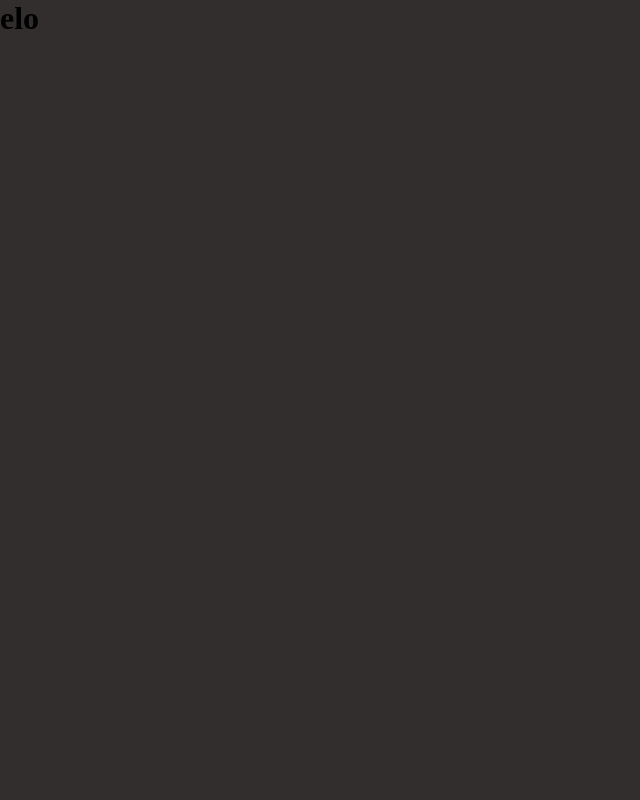
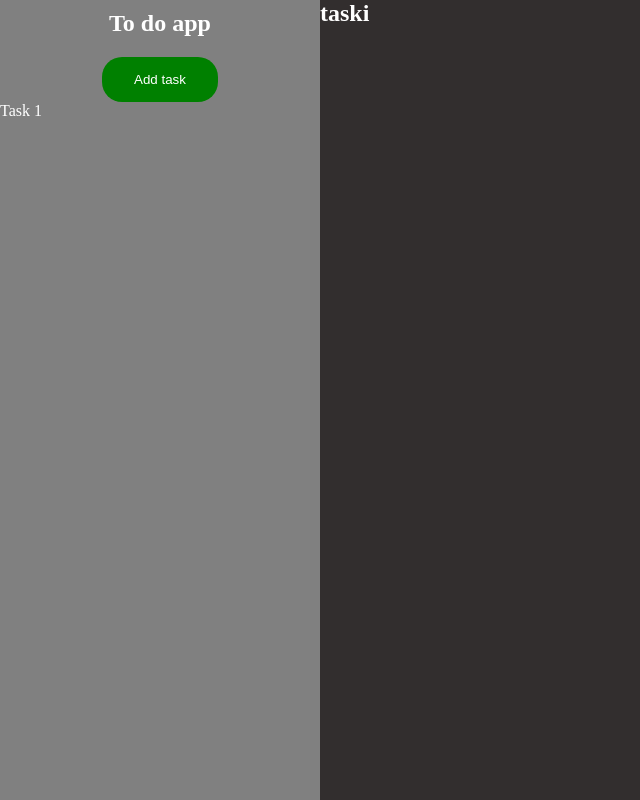
Before and after one commit to Gitros/ToDoApp2, a React (Vite) app in the folder to-do-app/: page / in a window 1280 px wide. Shown: the whole page, without its empty margins (0-640 px from the left). Built offline with nearby package versions, Linux system fonts and the light colour scheme.

Commit message:
files setup

```diff
--- a/to-do-app/src/App.tsx
+++ b/to-do-app/src/App.tsx
@@ -1,10 +1,13 @@
 import "./App.css";
 import Layout from "./components/Layout";
+import Main from "./components/Main";
+import Sidebar from "./components/Sidebar";
 
 function App() {
   return (
     <Layout>
-      <h1>elo</h1>
+      <Sidebar />
+      <Main />
     </Layout>
   );
 }
--- /dev/null
+++ b/to-do-app/src/components/Main.tsx
@@ -0,0 +1,11 @@
+import styles from "./Main.module.css";
+
+const Main = () => {
+  return (
+    <main className={styles.main}>
+      <h2>taski</h2>
+    </main>
+  );
+};
+
+export default Main;
--- /dev/null
+++ b/to-do-app/src/components/Sidebar.module.css
@@ -0,0 +1,25 @@
+.side-bar {
+  background-color: gray;
+  width: 20rem;
+  height: 100vh;
+}
+
+.header {
+  display: flex;
+  flex-direction: column;
+  align-items: center;
+  gap: 20px;
+}
+
+.side-bar h1 {
+  margin-top: 10px;
+}
+
+.task-btn {
+  color: white;
+  background-color: green;
+  border: none;
+  border-radius: 20px;
+  padding: 15px 32px;
+  cursor: pointer;
+}
--- /dev/null
+++ b/to-do-app/src/components/Sidebar.tsx
@@ -0,0 +1,18 @@
+import styles from "./Sidebar.module.css";
+
+const Sidebar = () => {
+  return (
+    <aside className={styles["side-bar"]}>
+      <div className={styles.header}>
+        <h1>To do app</h1>
+        <button className={styles["task-btn"]}>Add task</button>
+      </div>
+
+      <ul>
+        <li>Task 1</li>
+      </ul>
+    </aside>
+  );
+};
+
+export default Sidebar;
--- /dev/null
+++ b/to-do-app/src/components/TaskCreate.module.css
@@ -0,0 +1,3 @@
+.form {
+
+}
--- a/to-do-app/src/index.css
+++ b/to-do-app/src/index.css
@@ -2,6 +2,7 @@
   margin: 0;
   padding: 0;
   box-sizing: border-box;
+  color: white;
 }
 
 :root {
```
Also changed, not shown: to-do-app/src/components/TaskCreate.tsx (added, +14 -0 lines), to-do-app/src/components/Main.module.css (added).
